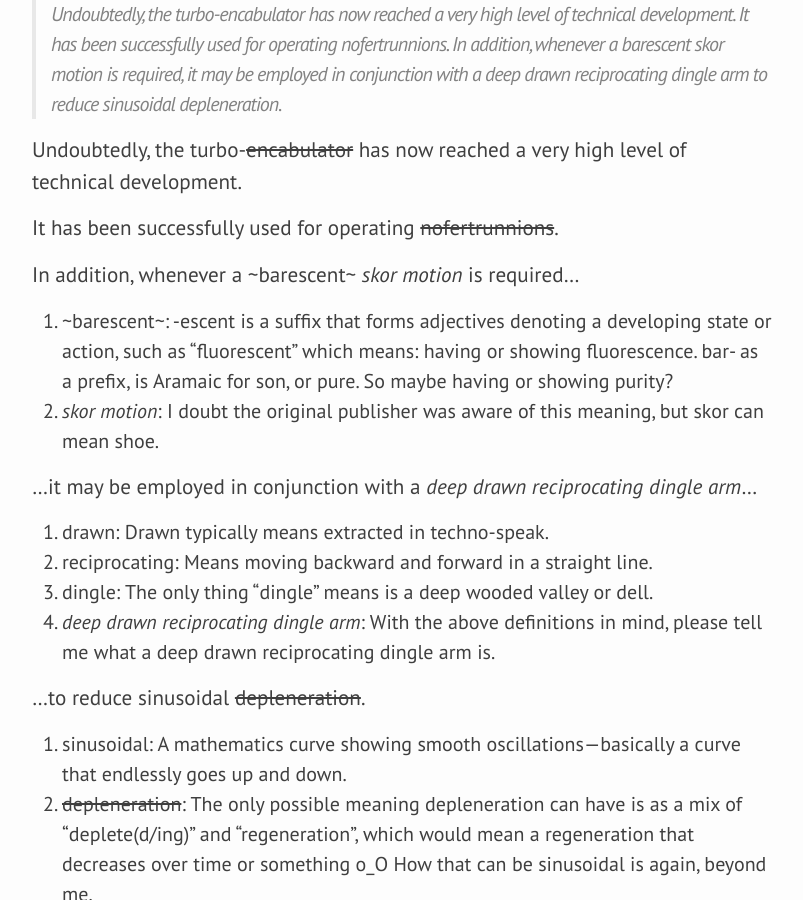
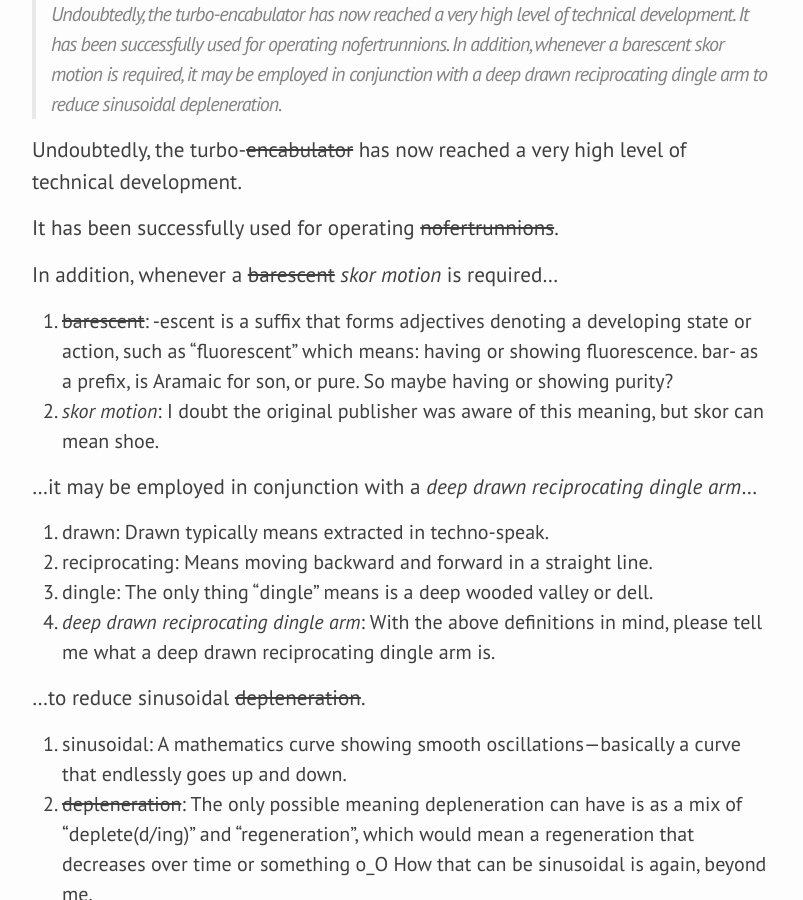
Before and after one commit to The-Ofek-Foundation/blog, a Jekyll site: the page built from _posts/2017-02-09-turbo-encabulator.md, in a window 1280 px wide and 900 px high, scrolled down 5160 px. Shown: the whole window, without its empty margins (238-1041 px from the left). Built offline with Jekyll 4.4.1, drawn with Linux system fonts in a browser that asks for light colours; comment, search, counter and statistics services are not loaded; some of the changed text lies outside the part shown.

Commit message:
Fix some typos

```diff
--- a/_posts/2017-02-09-turbo-encabulator.md
+++ b/_posts/2017-02-09-turbo-encabulator.md
@@ -99,12 +99,13 @@
 
 1. *winding*: Hold up. Where did this winding come from? What are we winding?
 2.  *normal* *~~lotus-o-delta~~*: There's nothing normal about the non-existent lotus-o-delta type of winding.
-3. ~~panendermic~~: Pan is a prefix meaning everything, and endermic means acting through direct skin contact. Doesn't really fit together.
+
 
 ...placed in ~~panendermic~~ ~~semi-boloid~~ slots in the stator...
 
-1. ~~semi-boloid~~: Yup, you guessed it: boloid isn't a word.
-2. stator: The stator is the stationary portion of an electric generator or motor, which actually kinda maybe works in this context?
+1. ~~panendermic~~: Pan is a prefix meaning everything, and endermic means acting through direct skin contact. Doesn't really fit together.
+2. ~~semi-boloid~~: Yup, you guessed it: boloid isn't a word.
+3. stator: The stator is the stationary portion of an electric generator or motor, which actually kinda maybe works in this context?
 
 ...every seventh conductor being connected by a *nonreversible tremie pipe*...
 
@@ -133,9 +134,9 @@
 
 It has been successfully used for operating ~~nofertrunnions~~.
 
- In addition, whenever a ~barescent~ *skor motion* is required...
+ In addition, whenever a ~~barescent~~ *skor motion* is required...
 
-1. ~barescent~: -escent is a suffix that forms adjectives denoting a developing state or action, such as "fluorescent" which means: having or showing fluorescence. bar- as a prefix, is Aramaic for son, or pure. So maybe having or showing purity?
+1. ~~barescent~~: -escent is a suffix that forms adjectives denoting a developing state or action, such as "fluorescent" which means: having or showing fluorescence. bar- as a prefix, is Aramaic for son, or pure. So maybe having or showing purity?
 2.  *skor motion*: I doubt the original publisher was aware of this meaning, but skor can mean shoe.
 
 ...it may be employed in conjunction with a *deep drawn reciprocating dingle arm*...
```
